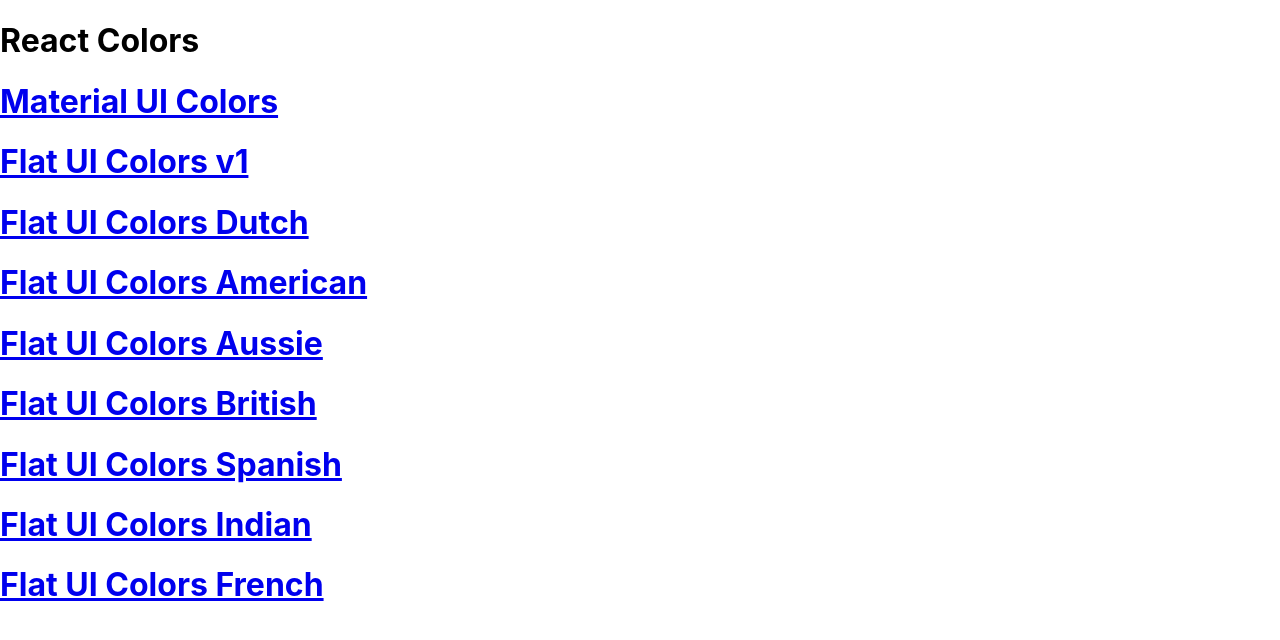
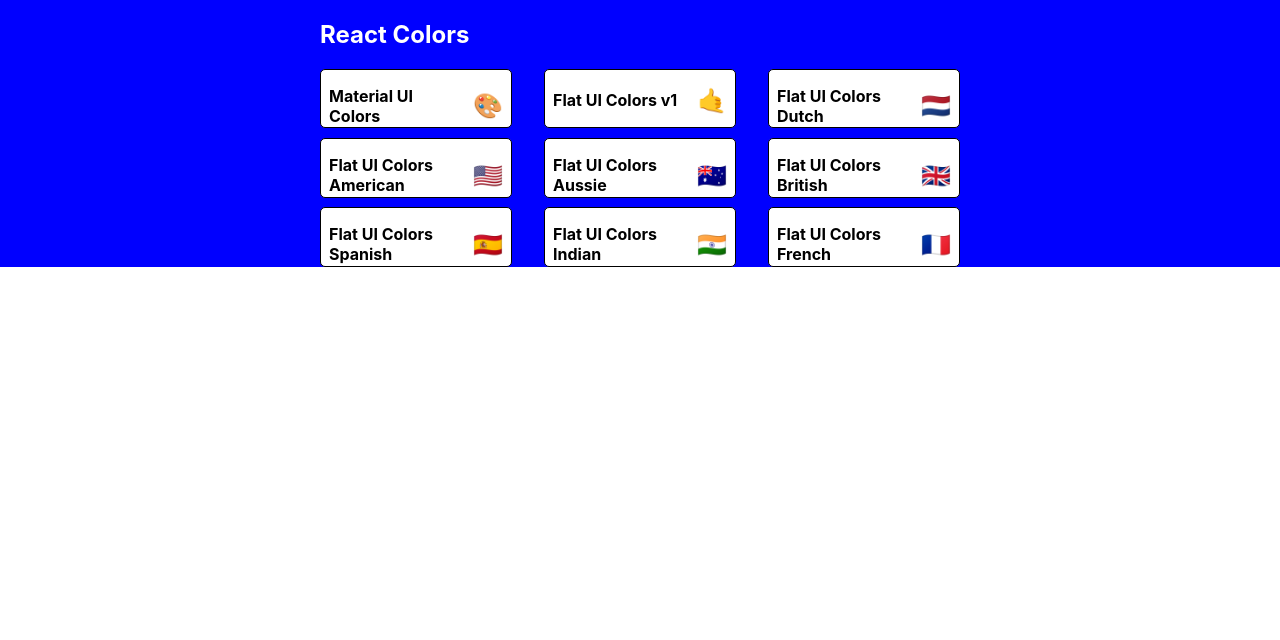
Before and after one commit to woodwardwebdev/color_picker_app, a React (Create React App) app: page / in a window 1280 px wide. Shown: the top 640 px of the page. Built offline with nearby package versions, Linux system fonts and the light colour scheme.

Commit message:
started styling MiniPalettes and PaletteList

```diff
--- /dev/null
+++ b/src/MiniPalette.js
@@ -0,0 +1,46 @@
+import React from "react";
+import { withStyles } from "@material-ui/styles";
+
+const styles = {
+  root: {
+    backgroundColor: "white",
+    border: "1px solid black",
+    borderRadius: "5px",
+    padding: "0.5rem",
+    position: "relative",
+    overflow: "hidden",
+    "&hover": {
+      cursor: "pointer"
+    }
+  },
+  colors: {},
+  title: {
+    display: "flex",
+    justifyContent: "space-between",
+    alignItems: "center",
+    margin: "0",
+    color: "black",
+    paddingTop: "0.5rem",
+    fontSize: "1rem",
+    position: "relative"
+  },
+  emoji: {
+    marginLeft: "0.5rem",
+    fontSize: "1.5rem"
+  }
+};
+
+function MiniPalette(props) {
+  const { classes, paletteName, emoji } = props;
+  return (
+    <div className={classes.root}>
+      <div className={classes.colors}></div>
+      <h5 className={classes.title}>
+        {paletteName}
+        <span className={classes.emoji}>{emoji}</span>
+      </h5>
+    </div>
+  );
+}
+
+export default withStyles(styles)(MiniPalette);
--- a/src/PaletteList.js
+++ b/src/PaletteList.js
@@ -1,5 +1,37 @@
 import React, { Component } from "react";
+import MiniPalette from "./MiniPalette";
 import { Link } from "react-router-dom";
+import { withStyles } from "@material-ui/styles";
+
+const styles = {
+  root: {
+    backgroundColor: "blue",
+    height: "100%",
+    display: "flex",
+    alignItems: "flex-start",
+    justifyContent: "center"
+  },
+  container: {
+    width: "50%",
+    display: "flex",
+    alignItems: "flex-start",
+    flexDirection: "column",
+    flexWrap: "wrap"
+  },
+  nav: {
+    display: "flex",
+    width: "100%",
+    justifyContent: "space-between",
+    color: "white"
+  },
+  palettes: {
+    boxSizing: "border-box",
+    width: "100%",
+    display: "grid",
+    gridTemplateColumns: "repeat(3, 30%)",
+    gridGap: "5%"
+  }
+};
 
 class PaletteList extends Component {
   constructor(props, ...rest) {
@@ -8,17 +40,21 @@
   }
 
   render() {
-    const { palettes } = this.props;
+    const { palettes, classes } = this.props;
     return (
-      <div>
-        <h1>React Colors</h1>
-        {palettes.map(p => (
-          <Link to={`/palette/${p.id}`}>
-            <h1>{p.paletteName}</h1>
-          </Link>
-        ))}
+      <div className={classes.root}>
+        <div className={classes.container}>
+          <nav className={classes.nav}>
+            <h1>React Colors</h1>
+          </nav>
+          <div className={classes.palettes}>
+            {palettes.map(p => (
+              <MiniPalette {...p} />
+            ))}
+          </div>
+        </div>
       </div>
     );
   }
 }
-export default PaletteList;
+export default withStyles(styles)(PaletteList);
```
